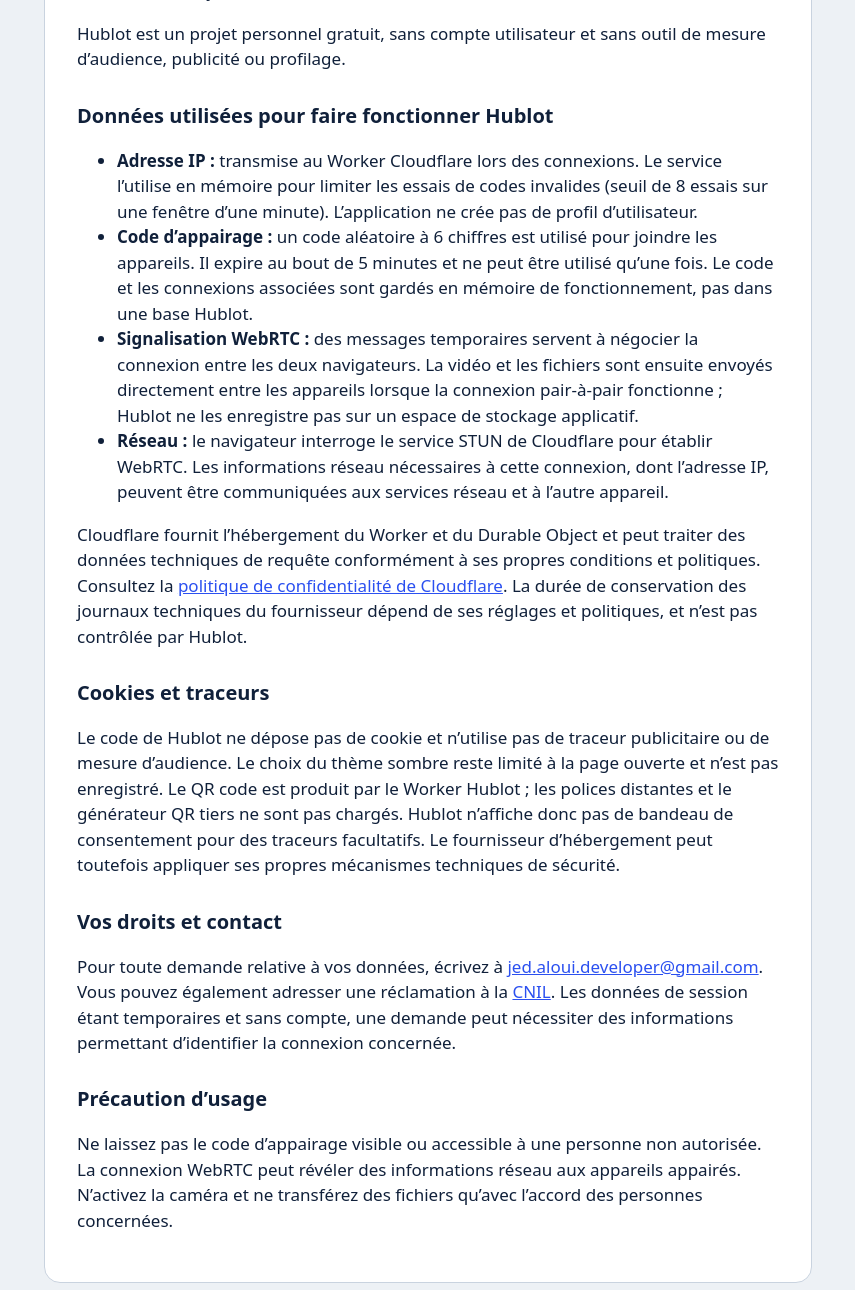
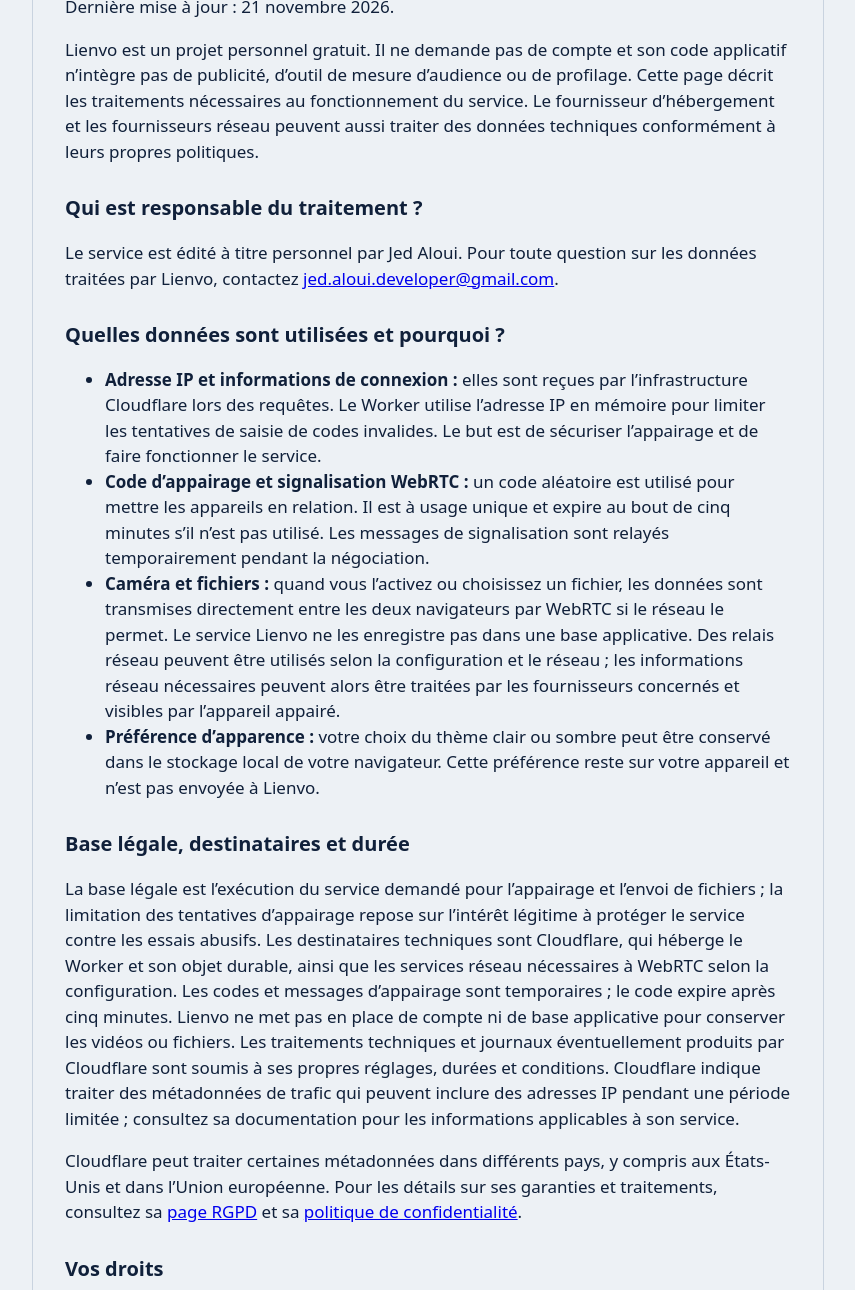
Before and after one commit to jed-aloui/Lienvo, a website: page public/confidentialite.html in a window 1280 px wide. Shown: the part 190-1480 px from the top of the page, without its empty margins (212-1067 px from the left). Drawn offline with Linux system fonts and the light colour scheme.

Commit message:
Revise privacy policy and update layout styles
Updated the privacy policy to reflect changes in the service name and details about data handling. Adjusted layout styles and added a script for theme management.

```diff
--- a/public/confidentialite.html
+++ b/public/confidentialite.html
@@ -3,31 +3,41 @@
 <head>
   <meta charset="utf-8">
   <meta name="viewport" content="width=device-width, initial-scale=1">
-  <title>Confidentialité et cookies – Hublot</title>
+  <meta name="description" content="Comment Lienvo traite les informations techniques nécessaires à la caméra et au transfert de fichiers.">
+  <meta name="theme-color" content="#EDF1F5">
+  <title>Confidentialité et cookies – Lienvo</title>
   <link rel="stylesheet" href="/hublot.css">
-  <style>main{max-width:52rem;margin:auto;padding:2rem}article{background:var(--surface);padding:clamp(1rem,4vw,2rem);border:1px solid var(--mist);border-radius:16px}h1{margin-bottom:1rem}h2{margin-top:1.8rem;font-size:1.25rem}footer{margin-top:2rem;padding-top:1rem;border-top:1px solid var(--mist)}a{color:var(--cobalt)}</style>
+  <style>main{max-width:52rem;margin:auto;padding:1.25rem}header{display:flex;justify-content:space-between;align-items:center;margin-bottom:1rem}article{padding:clamp(1rem,4vw,2rem);border:1px solid var(--mist);border-radius:18px}h1{margin-bottom:1rem;font-size:clamp(2rem,6vw,3rem)}h2{margin-top:1.8rem;font-size:1.25rem}footer{margin-top:1.5rem;padding-top:1rem;border-top:1px solid var(--mist);font-size:.9rem}footer a{margin-right:.5rem}</style>
 </head>
-<body><main>
-  <p><a href="/">← Retour à Hublot</a></p>
+<body>
+<main>
+  <header><a class="brand" href="/" aria-label="Lienvo, accueil">Lienvo</a><button id="theme" class="btn" type="button" aria-pressed="false">Mode sombre</button></header>
   <article>
     <h1>Confidentialité et cookies</h1>
-    <p>Dernière mise à jour : 20 novembre 2026.</p>
-    <p>Hublot est un projet personnel gratuit, sans compte utilisateur et sans outil de mesure d’audience, publicité ou profilage.</p>
-    <h2>Données utilisées pour faire fonctionner Hublot</h2>
+    <p>Dernière mise à jour : 21 novembre 2026.</p>
+    <p>Lienvo est un projet personnel gratuit. Il ne demande pas de compte et son code applicatif n’intègre pas de publicité, d’outil de mesure d’audience ou de profilage. Cette page décrit les traitements nécessaires au fonctionnement du service. Le fournisseur d’hébergement et les fournisseurs réseau peuvent aussi traiter des données techniques conformément à leurs propres politiques.</p>
+    <h2>Qui est responsable du traitement ?</h2>
+    <p>Le service est édité à titre personnel par Jed Aloui. Pour toute question sur les données traitées par Lienvo, contactez <a href="mailto:jed.aloui.developer@gmail.com">jed.aloui.developer@gmail.com</a>.</p>
+    <h2>Quelles données sont utilisées et pourquoi ?</h2>
     <ul>
-      <li><strong>Adresse IP :</strong> transmise au Worker Cloudflare lors des connexions. Le service l’utilise en mémoire pour limiter les essais de codes invalides (seuil de 8 essais sur une fenêtre d’une minute). L’application ne crée pas de profil d’utilisateur.</li>
-      <li><strong>Code d’appairage :</strong> un code aléatoire à 6 chiffres est utilisé pour joindre les appareils. Il expire au bout de 5 minutes et ne peut être utilisé qu’une fois. Le code et les connexions associées sont gardés en mémoire de fonctionnement, pas dans une base Hublot.</li>
-      <li><strong>Signalisation WebRTC :</strong> des messages temporaires servent à négocier la connexion entre les deux navigateurs. La vidéo et les fichiers sont ensuite envoyés directement entre les appareils lorsque la connexion pair-à-pair fonctionne ; Hublot ne les enregistre pas sur un espace de stockage applicatif.</li>
-      <li><strong>Réseau :</strong> le navigateur interroge le service STUN de Cloudflare pour établir WebRTC. Les informations réseau nécessaires à cette connexion, dont l’adresse IP, peuvent être communiquées aux services réseau et à l’autre appareil.</li>
+      <li><strong>Adresse IP et informations de connexion :</strong> elles sont reçues par l’infrastructure Cloudflare lors des requêtes. Le Worker utilise l’adresse IP en mémoire pour limiter les tentatives de saisie de codes invalides. Le but est de sécuriser l’appairage et de faire fonctionner le service.</li>
+      <li><strong>Code d’appairage et signalisation WebRTC :</strong> un code aléatoire est utilisé pour mettre les appareils en relation. Il est à usage unique et expire au bout de cinq minutes s’il n’est pas utilisé. Les messages de signalisation sont relayés temporairement pendant la négociation.</li>
+      <li><strong>Caméra et fichiers :</strong> quand vous l’activez ou choisissez un fichier, les données sont transmises directement entre les deux navigateurs par WebRTC si le réseau le permet. Le service Lienvo ne les enregistre pas dans une base applicative. Des relais réseau peuvent être utilisés selon la configuration et le réseau ; les informations réseau nécessaires peuvent alors être traitées par les fournisseurs concernés et visibles par l’appareil appairé.</li>
+      <li><strong>Préférence d’apparence :</strong> votre choix du thème clair ou sombre peut être conservé dans le stockage local de votre navigateur. Cette préférence reste sur votre appareil et n’est pas envoyée à Lienvo.</li>
     </ul>
-    <p>Cloudflare fournit l’hébergement du Worker et du Durable Object et peut traiter des données techniques de requête conformément à ses propres conditions et politiques. Consultez la <a href="https://www.cloudflare.com/privacypolicy/" rel="noopener noreferrer">politique de confidentialité de Cloudflare</a>. La durée de conservation des journaux techniques du fournisseur dépend de ses réglages et politiques, et n’est pas contrôlée par Hublot.</p>
-    <h2>Cookies et traceurs</h2>
-    <p>Le code de Hublot ne dépose pas de cookie et n’utilise pas de traceur publicitaire ou de mesure d’audience. Le choix du thème sombre reste limité à la page ouverte et n’est pas enregistré. Le QR code est produit par le Worker Hublot ; les polices distantes et le générateur QR tiers ne sont pas chargés. Hublot n’affiche donc pas de bandeau de consentement pour des traceurs facultatifs. Le fournisseur d’hébergement peut toutefois appliquer ses propres mécanismes techniques de sécurité.</p>
-    <h2>Vos droits et contact</h2>
-    <p>Pour toute demande relative à vos données, écrivez à <a href="mailto:jed.aloui.developer@gmail.com">jed.aloui.developer@gmail.com</a>. Vous pouvez également adresser une réclamation à la <a href="https://www.cnil.fr/fr/plaintes" rel="noopener noreferrer">CNIL</a>. Les données de session étant temporaires et sans compte, une demande peut nécessiter des informations permettant d’identifier la connexion concernée.</p>
-    <h2>Précaution d’usage</h2>
-    <p>Ne laissez pas le code d’appairage visible ou accessible à une personne non autorisée. La connexion WebRTC peut révéler des informations réseau aux appareils appairés. N’activez la caméra et ne transférez des fichiers qu’avec l’accord des personnes concernées.</p>
+    <h2>Base légale, destinataires et durée</h2>
+    <p>La base légale est l’exécution du service demandé pour l’appairage et l’envoi de fichiers ; la limitation des tentatives d’appairage repose sur l’intérêt légitime à protéger le service contre les essais abusifs. Les destinataires techniques sont Cloudflare, qui héberge le Worker et son objet durable, ainsi que les services réseau nécessaires à WebRTC selon la configuration. Les codes et messages d’appairage sont temporaires ; le code expire après cinq minutes. Lienvo ne met pas en place de compte ni de base applicative pour conserver les vidéos ou fichiers. Les traitements techniques et journaux éventuellement produits par Cloudflare sont soumis à ses propres réglages, durées et conditions. Cloudflare indique traiter des métadonnées de trafic qui peuvent inclure des adresses IP pendant une période limitée ; consultez sa documentation pour les informations applicables à son service.</p>
+    <p>Cloudflare peut traiter certaines métadonnées dans différents pays, y compris aux États-Unis et dans l’Union européenne. Pour les détails sur ses garanties et traitements, consultez sa <a href="https://www.cloudflare.com/trust-hub/gdpr/" target="_blank" rel="noopener noreferrer">page RGPD</a> et sa <a href="https://www.cloudflare.com/privacypolicy/" target="_blank" rel="noopener noreferrer">politique de confidentialité</a>.</p>
+    <h2>Vos droits</h2>
+    <p>Vous pouvez contacter l’éditeur à l’adresse ci-dessus pour demander l’accès aux données personnelles vous concernant, leur rectification ou leur effacement, ou exercer les autres droits applicables. Comme Lienvo ne crée pas de compte et que les données de session sont temporaires, il peut être nécessaire de fournir suffisamment d’éléments pour retrouver une session précise. Vous pouvez aussi déposer une réclamation auprès de la <a href="https://www.cnil.fr/fr/plaintes" target="_blank" rel="noopener noreferrer">CNIL</a>.</p>
+    <h2>Cookies et autres traceurs</h2>
+    <p>Le code applicatif de Lienvo ne dépose pas de cookie publicitaire ou de mesure d’audience et ne charge pas de police ou de générateur de QR code tiers. Le thème est enregistré, si le navigateur le permet, dans son stockage local ; ce n’est pas un cookie et cette préférence n’est pas transmise au serveur. Les protections de l’hébergeur peuvent toutefois utiliser des mécanismes techniques ou déposer des cookies selon la configuration du domaine. Le comportement effectif doit être vérifié sur le site en production après tout changement de sécurité ou l’ajout d’un nouvel outil. Si des traceurs soumis au consentement sont ajoutés, l’information et le recueil du consentement devront être adaptés avant leur activation.</p>
+    <p>La CNIL explique les règles applicables aux <a href="https://www.cnil.fr/fr/cookies-et-autres-traceurs/regles/cookies" target="_blank" rel="noopener noreferrer">cookies et autres traceurs</a> ainsi que les informations à communiquer aux personnes dans ses recommandations sur la <a href="https://www.cnil.fr/fr/conformite-rgpd-information-des-personnes-et-transparence" target="_blank" rel="noopener noreferrer">transparence RGPD</a>.</p>
+    <h2>Sécurité et précautions</h2>
+    <p>Ne communiquez le code qu’au téléphone que vous voulez relier. N’activez pas la caméra et ne transférez pas de fichiers contenant des informations sensibles sur un réseau ou un appareil que vous ne contrôlez pas. La connexion directe peut révéler des informations réseau aux appareils appairés.</p>
   </article>
-  <footer><a href="/conditions.html">Conditions d’utilisation</a> · <a href="/mentions-legales.html">Mentions légales</a></footer>
-</main></body>
+  <footer><a href="/conditions.html">Conditions d’utilisation</a><a href="/mentions-legales.html">Mentions légales</a></footer>
+</main>
+<script src="/theme.js" defer></script>
+</body>
 </html>
```
